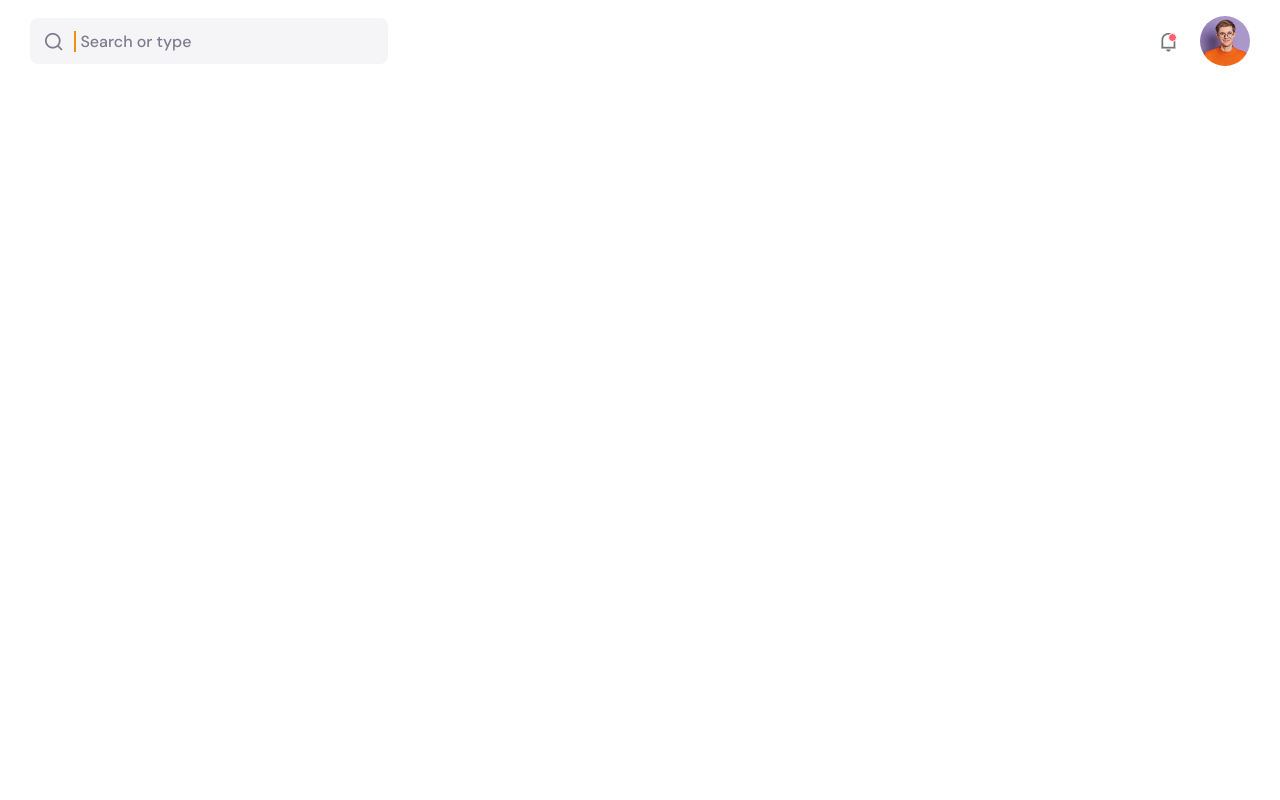
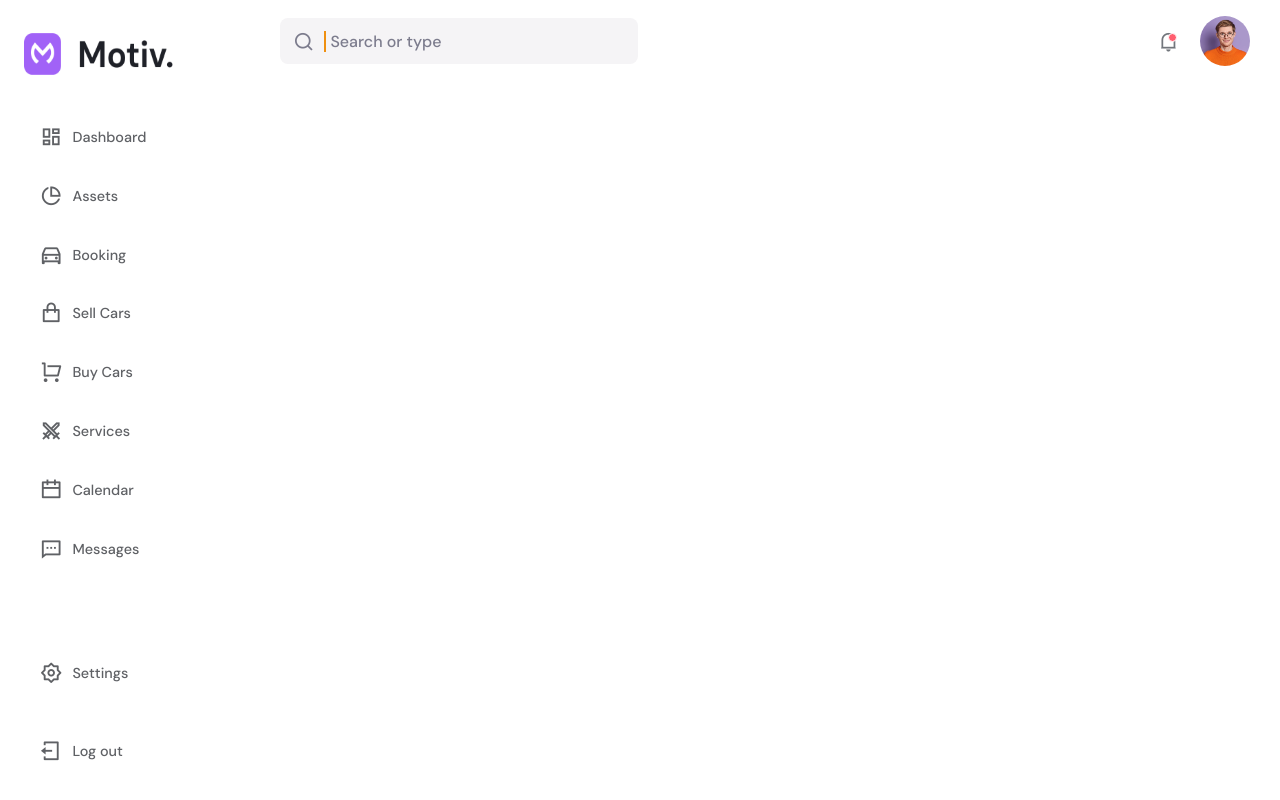
Before and after one commit to A-Selim/motiv, a React (Vite) app: page / in a window 1280 px wide. Built offline with nearby package versions, Linux system fonts and the light colour scheme.

Commit message:
Create Sidebar component UI

```diff
--- a/package.json
+++ b/package.json
@@ -10,7 +10,8 @@
   },
   "dependencies": {
     "react": "^18.2.0",
-    "react-dom": "^18.2.0"
+    "react-dom": "^18.2.0",
+    "react-router-dom": "^6.6.1"
   },
   "devDependencies": {
     "@types/react": "^18.0.26",
--- a/src/App.jsx
+++ b/src/App.jsx
@@ -1,6 +1,12 @@
 import React from "react";
 import Header from "./Components/Header/Header";
+import SideBar from "./Components/Sidebar/Sidebar";
 
 export default function App() {
-  return <Header />;
+  return (
+    <div className="container">
+      <Header />
+      <SideBar />
+    </div>
+  );
 }
--- /dev/null
+++ b/src/Components/Sidebar/Sidebar.css
@@ -0,0 +1,59 @@
+.sidebar {
+  width: 250px;
+  display: flex;
+  flex-direction: column;
+  padding: 1.9em 1.5em;
+  position: fixed;
+  top: 0;
+  bottom: 0;
+}
+
+.company-logo {
+  width: 150px;
+  margin-bottom: 40px;
+}
+
+.pages-links-container,
+.settings-container {
+  padding-right: 1.5em;
+  display: flex;
+  flex-direction: column;
+  justify-content: space-around;
+}
+
+.page-link {
+  margin-bottom: 1.3em;
+  padding: 0.5em 1em;
+  border-radius: 6px;
+  text-decoration: none;
+  display: flex;
+  align-items: center;
+  gap: 10px;
+}
+
+.page-link:hover {
+  background-color: #f3f5f8;
+}
+
+.page-link-icon {
+  font-size: 1.4rem;
+  color: #5f6165;
+}
+
+.page-link-text {
+  font-size: 0.9rem;
+  font-weight: 500;
+  color: #5f6165;
+}
+
+.settings-container {
+  margin-top: auto;
+}
+
+.settings-container > .page-link {
+  margin-bottom: 40px;
+}
+
+.page-link:last-child {
+  margin-bottom: 0;
+}
--- /dev/null
+++ b/src/Components/Sidebar/Sidebar.jsx
@@ -0,0 +1,85 @@
+import React from "react";
+import { Link } from "react-router-dom";
+import "./Sidebar.css";
+import companyLogo from "../../assets/company-logo.png";
+
+export default function SideBar() {
+  const sidebarPages = [
+    {
+      link: "dashboard",
+      iconName: "dashboard",
+      text: "Dashboard",
+    },
+    {
+      link: "assets",
+      iconName: "pie-chart",
+      text: "Assets",
+    },
+    {
+      link: "booking",
+      iconName: "car",
+      text: "Booking",
+    },
+    {
+      link: "sell-cars",
+      iconName: "shopping-bag",
+      text: "Sell Cars",
+    },
+    {
+      link: "buy-cars",
+      iconName: "shopping-cart",
+      text: "Buy Cars",
+    },
+    {
+      link: "services",
+      iconName: "sword",
+      text: "Services",
+    },
+    {
+      link: "calendar",
+      iconName: "calendar",
+      text: "Calendar",
+    },
+    {
+      link: "messages",
+      iconName: "message-2",
+      text: "Messages",
+    },
+  ];
+
+  const sidebarUserTools = [
+    {
+      link: "settings",
+      iconName: "settings-2",
+      text: "Settings",
+    },
+    {
+      link: "",
+      iconName: "logout-box",
+      text: "Log out",
+    },
+  ];
+
+  function createSidebar(array) {
+    return array.map((element, index) => {
+      return (
+        <Link key={index} to={`/${element.link}`} className="page-link">
+          <i className={`ri-${element.iconName}-line page-link-icon`}></i>
+          <span className="page-link-text">{element.text}</span>
+        </Link>
+      );
+    });
+  }
+
+  return (
+    <div className="sidebar">
+      <div className="company-logo">
+        <img src={companyLogo} alt="" />
+      </div>
+
+      <div className="pages-links-container">{createSidebar(sidebarPages)}</div>
+
+      <div className="settings-container">{createSidebar(sidebarUserTools)}</div>
+    </div>
+  );
+}
--- a/src/index.css
+++ b/src/index.css
@@ -11,3 +11,23 @@ img {
   width: 100%;
   height: 100%;
 }
+
+.container {
+  display: grid;
+  grid-template-columns: 250px 1fr;
+  grid-template-areas:
+    "sidebar header"
+    "sidebar main";
+}
+
+.sidebar {
+  grid-area: sidebar;
+}
+
+.header {
+  grid-area: header;
+}
+
+.main {
+  grid-area: main;
+}
--- a/src/main.jsx
+++ b/src/main.jsx
@@ -1,10 +1,13 @@
 import React from "react";
 import ReactDOM from "react-dom/client";
+import { BrowserRouter } from "react-router-dom";
 import App from "./App";
 import "./index.css";
 
 ReactDOM.createRoot(document.getElementById("root")).render(
   <React.StrictMode>
-    <App />
+    <BrowserRouter>
+      <App />
+    </BrowserRouter>
   </React.StrictMode>
 );
```
Also changed, not shown: src/assets/company-logo.png (added), 1 other file (tests, documents, lock files or other folders).
